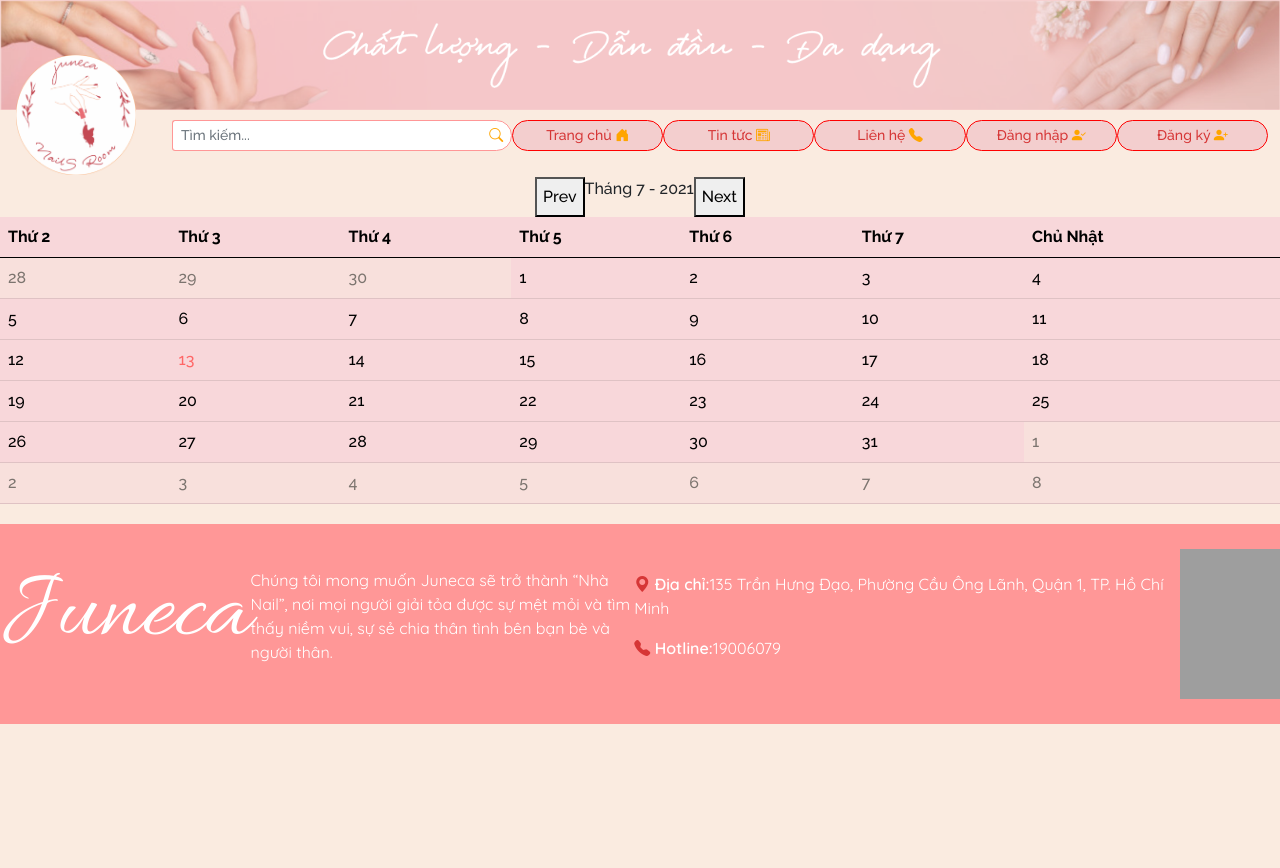
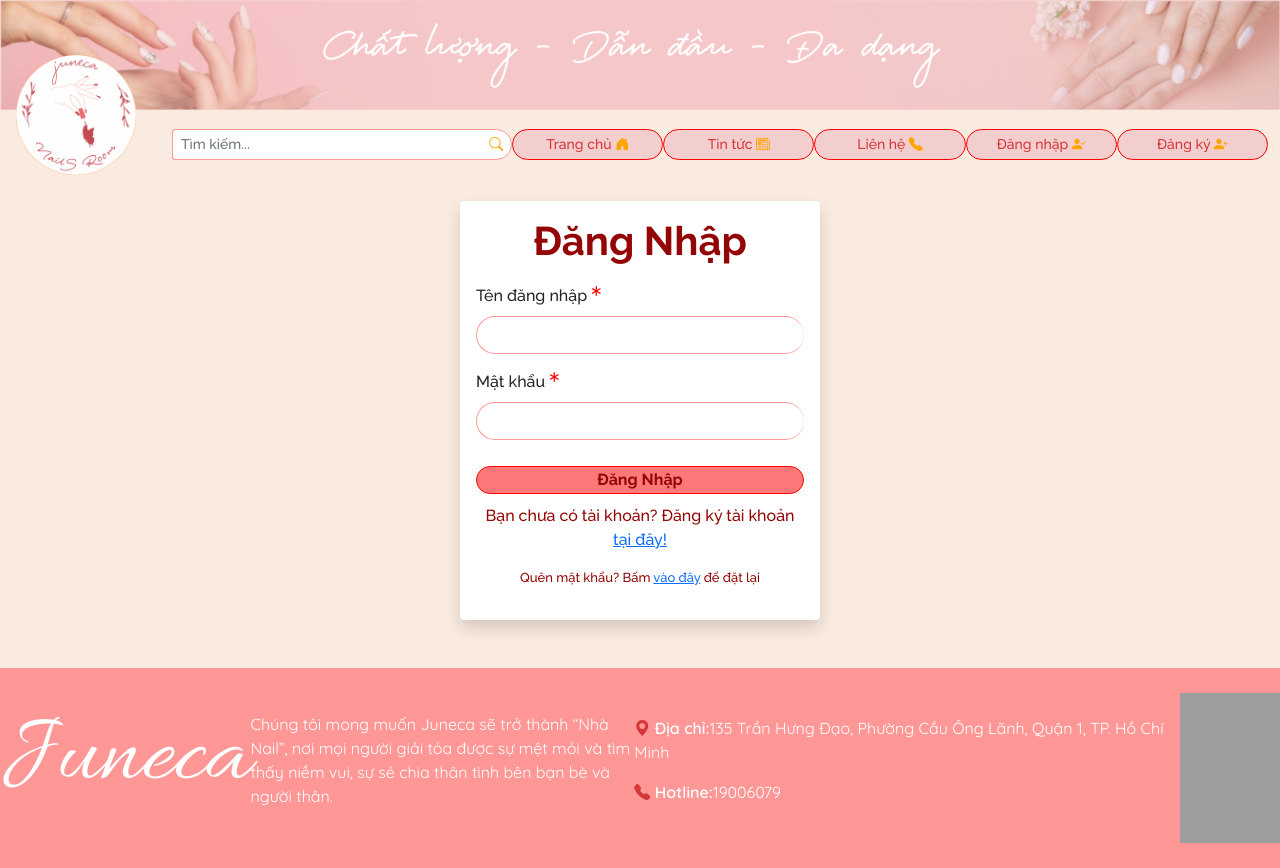
Before and after one commit to 18127134/Team3-FE, a React (Create React App) app: page /signin in a window 1280 px wide. Before the commit the page ends 800 px from the top, so only its background shows below. Built offline with nearby package versions, Linux system fonts and the light colour scheme; grey boxes are pictures that could not be loaded.

Commit message:
Calendar Booking

```diff
--- a/package.json
+++ b/package.json
@@ -7,6 +7,7 @@
     "@testing-library/react": "^11.2.7",
     "@testing-library/user-event": "^12.8.3",
     "react": "^17.0.2",
+    "react-calendar": "^3.4.0",
     "react-dom": "^17.0.2",
     "react-router-dom": "^5.2.0",
     "react-scripts": "^1.1.5",
--- a/src/App.css
+++ b/src/App.css
@@ -162,17 +162,23 @@
   height: fit-content;
 }
 
-.table {
+.table-calendar {
   margin: 0 auto 20px;
 }
 
 .today {
   color: rgb(255, 102, 102);
+  background-color: blue;
 }
 
 .in-prev-month,
 .in-next-month {
   opacity: 0.5;
+}
+
+.text-header{
+  color: #940505;
+  margin-bottom: 0.5cm;
 }
 
 /* Button in out */
@@ -181,6 +187,8 @@
   margin-block: 10px;
   width: 100%;
   background-color: #FD7878;
+  border: 1.5px solid red;
+  border-radius: 25px;
 }
 
 /* Button nav */
@@ -188,3 +196,14 @@
   border: 1.5px solid red;
   border-radius: 25px;
 }
+
+.calendar-content{
+  width: 50%;
+}
+
+.center-element {
+  margin: auto;
+  width: 50%;
+  border: 3px solid green;
+  padding: 10px;
+}
--- a/src/App.js
+++ b/src/App.js
@@ -6,7 +6,7 @@ import Footer from './Component/footer';
 import Formsignin from './Component/form_signin';
 import Homepage from './Component/homepage';
 import React from 'react';
-import Choosedate from './Component/booking/Choose Date/choose_date';
+import Calendarbook from './Component/booking/calendar';
 
 import {
   BrowserRouter as Router,
@@ -15,11 +15,12 @@ import {
 } from "react-router-dom";
 
 function App() {
+
   return (
     <Router>
       <Header />
       <Navbar />
-      {/* <Switch>
+      <Switch>
         <Route path="/" exact>
           <Homepage />
         </Route>
@@ -29,8 +30,11 @@ function App() {
         <Route path="/signup">
           <Formsignup />
         </Route>
-      </Switch> */}
-      <Choosedate />
+        <Route path="/booking">
+          <Calendarbook/>
+        </Route>
+      </Switch>
+
 
 
       <Footer />
--- a/src/Component/booking/Choose Date/choose_date.js
+++ /dev/null
@@ -1,50 +0,0 @@
-import React, { Fragment } from 'react';
-
-import useCalendar from './use_calendar';
-
-const Calendar = () => {
-    const { calendarRows, selectedDate, todayFormatted, daysShort, monthNames, getNextMonth, getPrevMonth } = useCalendar();
-
-    const dateClickHandler = date => {
-        console.log(date);
-    }
-
-    return (
-        <Fragment>
-            <div className = "d-flex flex-row justify-content-center">
-                <button className="button" onClick={getPrevMonth}>Prev</button>
-                <p>{`${monthNames[selectedDate.getMonth()]} - ${selectedDate.getFullYear()}`}</p>
-                <button className="button" onClick={getNextMonth}>Next</button>
-            </div>
-
-            <table className="table table-danger">
-                <thead>
-                    <tr>
-                        {daysShort.map(day => (
-                            <th key={day}>{day}</th>
-                        ))}
-                    </tr>
-                </thead>
-                <tbody>
-                    {
-                        Object.values(calendarRows).map(cols => {
-                            return <tr key={cols[0].date}>
-                                {cols.map(col => (
-                                    col.date === todayFormatted
-                                        ? <td key={col.date} className={`${col.classes} today`} onClick={() => dateClickHandler(col.date)}>
-                                            {col.value}
-                                        </td>
-                                        : <td key={col.date} className={col.classes} onClick={() => dateClickHandler(col.date)}>{col.value}</td>
-                                ))}
-                            </tr>
-                        })
-                    }
-                </tbody>
-            </table>
-
-
-        </Fragment>
-    );
-}
-
-export default Calendar;
--- a/src/Component/booking/Choose Date/use_calendar.js
+++ /dev/null
@@ -1,89 +0,0 @@
-import { useState } from 'react';
-
-const daysShortArr = [
-  'Thứ 2', 'Thứ 3', 'Thứ 4', 'Thứ 5', 'Thứ 6', 'Thứ 7', 'Chủ Nhật'
-];
-
-const monthNamesArr = [
-  'Tháng 1', 'Tháng 2', 'Tháng 3', 'Tháng 4',
-  'Tháng 5', 'Tháng 6', 'Tháng 7', 'Tháng 8',
-  'Tháng 9', 'Tháng 10', 'Tháng 11', 'Tháng 12'
-];
-
-const useCalendar = (daysShort = daysShortArr, monthNames = monthNamesArr) => {
-  const today = new Date();
-  const todayFormatted = `${today.getDate()}-${today.getMonth() + 1}-${today.getFullYear()}`;
-  const daysInWeek = [1, 2, 3, 4, 5, 6, 0];
-  const [selectedDate, setSelectedDate] = useState(today);
-  const selectedMonthLastDate = new Date(selectedDate.getFullYear(), selectedDate.getMonth() + 1, 0);
-  const prevMonthLastDate = new Date(selectedDate.getFullYear(), selectedDate.getMonth(), 0);
-  const daysInMonth = selectedMonthLastDate.getDate();
-  const firstDayInMonth = new Date(selectedDate.getFullYear(), selectedDate.getMonth(), 1).getDay();
-  const startingPoint = daysInWeek.indexOf(firstDayInMonth) + 1;
-  let prevMonthStartingPoint = prevMonthLastDate.getDate() - daysInWeek.indexOf(firstDayInMonth) + 1;
-  let currentMonthCounter = 1;
-  let nextMonthCounter = 1;
-  const rows = 6;
-  const cols = 7;
-  const calendarRows = {};
-
-  for(let i = 1; i < rows + 1; i++) {
-    for(let j = 1; j < cols + 1; j++) {
-      if(!calendarRows[i]) {
-        calendarRows[i] = [];
-      }
-
-      if(i === 1) {
-        if(j < startingPoint) {
-          calendarRows[i] = [...calendarRows[i], {
-            classes: 'in-prev-month',
-            date: `${prevMonthStartingPoint}-${selectedDate.getMonth() === 0 ? 12 : selectedDate.getMonth()}-${selectedDate.getMonth() === 0 ? selectedDate.getFullYear() - 1 : selectedDate.getFullYear()}`,
-            value: prevMonthStartingPoint
-          }];
-          prevMonthStartingPoint++;
-        }else {
-          calendarRows[i] = [...calendarRows[i], {
-            classes: '',
-            date: `${currentMonthCounter}-${selectedDate.getMonth() + 1}-${selectedDate.getFullYear()}`,
-            value: currentMonthCounter
-          }];
-          currentMonthCounter++;
-        }
-      }else if( i > 1 && currentMonthCounter < daysInMonth + 1 ) {
-        calendarRows[i] = [...calendarRows[i], {
-          classes: '',
-          date: `${currentMonthCounter}-${selectedDate.getMonth() + 1}-${selectedDate.getFullYear()}`,
-          value: currentMonthCounter
-        }];
-        currentMonthCounter++;
-      }else {
-        calendarRows[i] = [...calendarRows[i], {
-          classes: 'in-next-month',
-          date: `${nextMonthCounter}-${selectedDate.getMonth() + 2 === 13 ? 1 : selectedDate.getMonth() + 2}-${selectedDate.getMonth() + 2 === 13 ? selectedDate.getFullYear() + 1 : selectedDate.getFullYear()}`,
-          value: nextMonthCounter
-        }];
-        nextMonthCounter++;
-      }
-    }
-  }
-
-  const getPrevMonth = () => {
-    setSelectedDate(prevValue => new Date(prevValue.getFullYear(), prevValue.getMonth() - 1, 1));
-  }
-
-  const getNextMonth = () => {
-    setSelectedDate(prevValue => new Date(prevValue.getFullYear(), prevValue.getMonth() + 1, 1));
-  }
-
-  return {
-    daysShort,
-    monthNames,
-    todayFormatted,
-    calendarRows,
-    selectedDate,
-    getPrevMonth,
-    getNextMonth
-  }
-}
-
-export default useCalendar;
--- /dev/null
+++ b/src/Component/booking/calendar.js
@@ -0,0 +1,30 @@
+import React, { useEffect, useState } from 'react';
+import Calendar from 'react-calendar';
+import 'react-calendar/dist/Calendar.css';
+
+function Calendarbook() {
+
+    const [value, onChange] = useState(new Date());
+
+    let today = new Date();
+
+    useEffect(() => {
+        console.log(value);
+    }, [value])
+    return (
+        <div>
+            <h1 className="text-center text-header">Đặt Lịch</h1>
+            <div>
+                <Calendar className="center-element"
+                    onChange={onChange}
+                    value={value}
+                    minDate={today}
+                />
+            </div>
+            <p></p>
+        </div>
+
+    )
+}
+
+export default Calendarbook;
```
Also changed, not shown: 1 other file (tests, documents, lock files or other folders).
